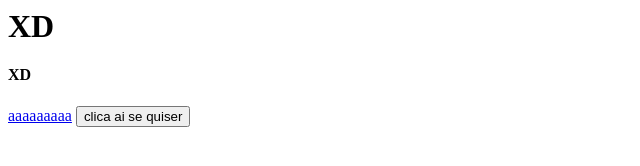
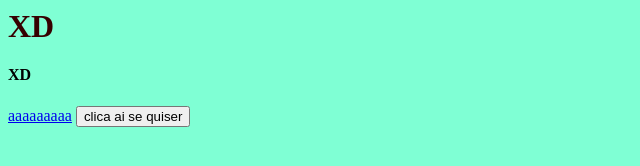
Before and after one commit to tavmiqueias-glitch/aulagithub, a plain HTML site: page index copy.html in a window 1280 px wide. Shown: the whole page, without its empty margins (0-640 px from the left). Drawn offline with Linux system fonts and the light colour scheme.

Commit message:
stylizado

```diff
--- a/index copy.html
+++ b/index copy.html
@@ -5,7 +5,16 @@
     <meta name="viewport" content="width=device-width, initial-scale=1.0">
     <title>Document</title>
     <style>
-
+        body{
+            background-color: aquamarine;
+        }
+h1{
+    color:
+    rgb(54, 0, 0);
+}
+h2{
+    color: coral;
+}
     </style>
 </head>
 <body>
```
